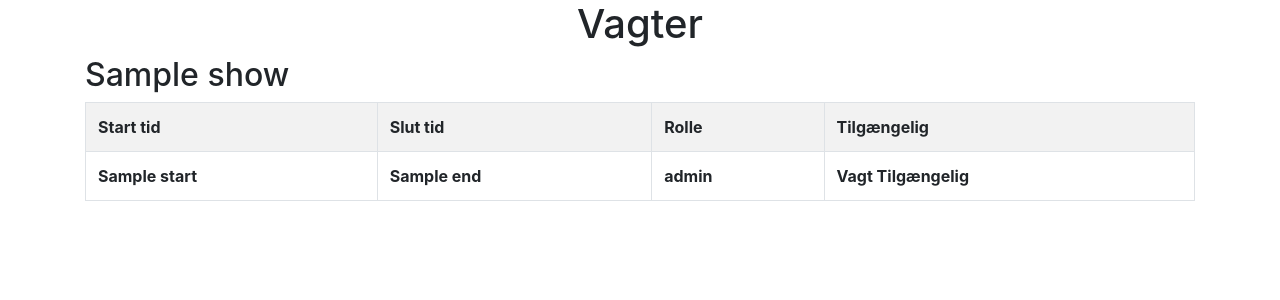
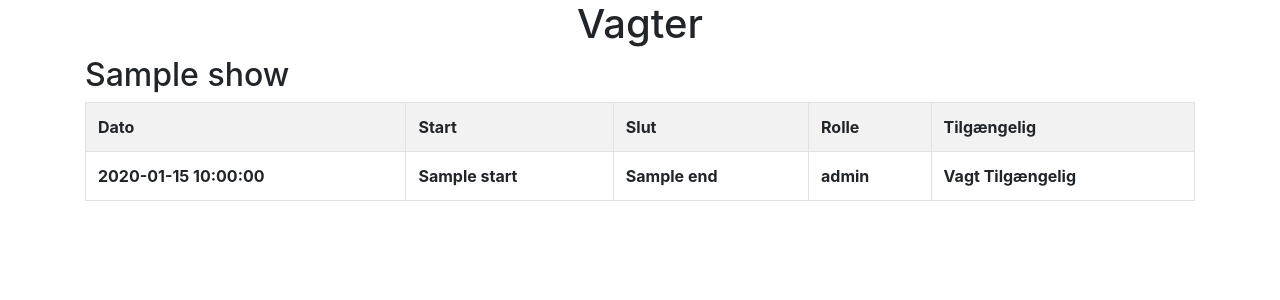
Before and after one commit to kris098e/demo, a Flask app: template frontend/templates/index.html in a window 1280 px wide. Shown: the part 56-356 px from the top of the page. Run offline with Flask 3, Linux system fonts and the light colour scheme; the template is opened without the code that fills it: most values are stand-ins (such as "Sample title", 1, 10 or a date in 2020); lists and menus that the app fills with data are empty.

Commit message:
Updated shown date format for shifts

```diff
--- a/frontend/main.py
+++ b/frontend/main.py
@@ -37,12 +37,15 @@ def homepage():
     shows = {shift['show']['uuid']: Show(shift['show']['title'], []) for shift in response}
 
     for shift in response:
+        start = utils.parse_isoformat(shift['show']['from'])
+        end = utils.parse_isoformat(shift['show']['to'])
         shows[shift['show']['uuid']].shifts.append(
             Shift(
                 shift['uuid'],
                 shift['show']['uuid'],
-                utils.parse_isoformat(shift['show']['from']),
-                utils.parse_isoformat(shift['show']['to']),
+                str(start.strftime('%d/%m/%y')),
+                str(start.strftime('%H:%M')),
+                str(end.strftime('%H:%M')),
                 shift['role'],
                 'user' in shift
             )
--- a/frontend/models.py
+++ b/frontend/models.py
@@ -9,6 +9,7 @@ class Show:
 class Shift:
     shiftid: str
     showid: str
+    date: str
     start: str
     end: str
     role: str
--- a/frontend/templates/index.html
+++ b/frontend/templates/index.html
@@ -6,14 +6,16 @@
         <h2>{{show.name}}</h2>
         <table class="table table-striped table-hover table-bordered">
             <tr>
-                <th>Start tid</th>
-                <th>Slut tid</th>
+                <th>Dato</th>
+                <th>Start</th>
+                <th>Slut</th>
                 <th>Rolle</th>
                 <th>Tilgængelig</th>
             </tr>
             {% for shift in show.shifts %}
                 {% if shift.taken %}
                     <tr>
+                        <th class="text-muted">{{shift.date}}</th>
                         <th class="text-muted">{{shift.start}}</th>
                         <th class="text-muted">{{shift.end}}</th>
                         <th class="text-muted">{{shift.role}}</th>
@@ -21,6 +23,7 @@
                     </tr>
                 {% else %}
                     <tr onclick="window.location='/shifts?uuid={{shift.shiftid}}'">
+                        <th>{{shift.date}}</th>
                         <th>{{shift.start}}</th>
                         <th>{{shift.end}}</th>
                         <th>{{shift.role}}</th>
--- a/frontend/utils.py
+++ b/frontend/utils.py
@@ -1,9 +1,8 @@
 import datetime as dt
 
 def parse_isoformat(date):
-    d = dt.datetime.fromisoformat(date[:10]) + dt.timedelta(
+    return dt.datetime.fromisoformat(date[:10]) + dt.timedelta(
             hours=int(date[11:13]),
             minutes=int(date[14:16]),
             seconds=int(date[17:19])
         )
-    return f'{d.day}/{d.month}/{d.year} - {d.hour}:{d.minute if d.minute > 9 else "0" + str(d.minute)}'
```
